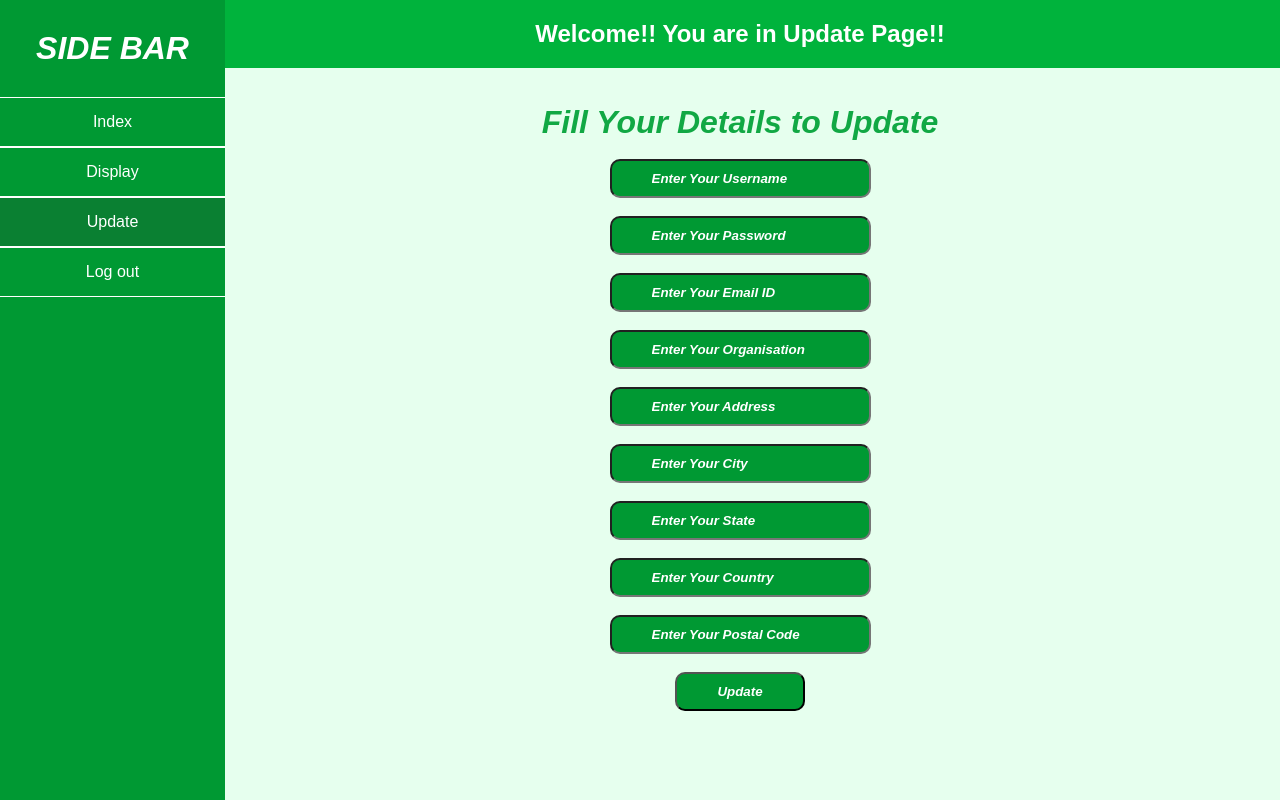
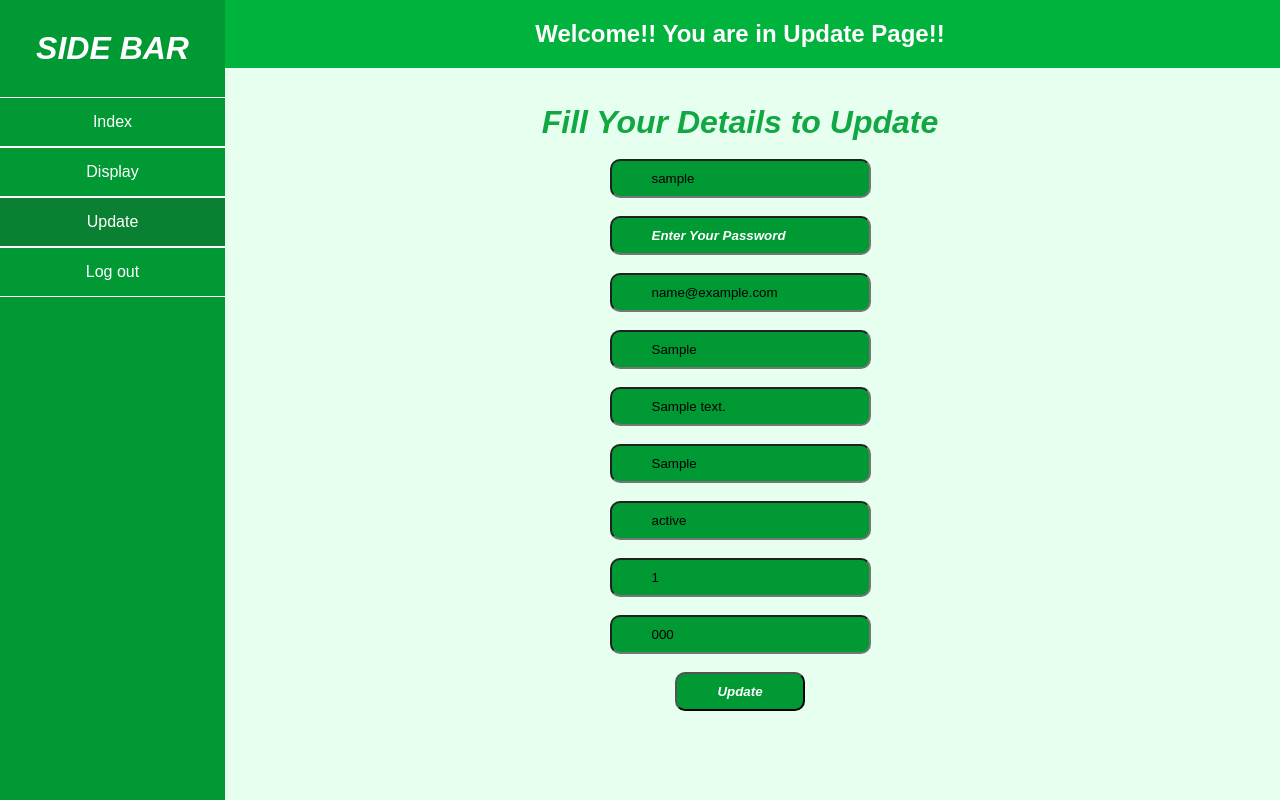
Before and after one commit to Shafagh-Sepehr/web-app-with-proxy-server, a Flask app: page /update in a window 1280 px wide. Run offline with Flask 3, Linux system fonts and the light colour scheme; the visitor is signed in with stand-in values (Sample User, id 1); tables that the repository leaves empty or names only in its code hold one stand-in row (values such as "Sample post"); some libraries are stand-ins or nearby versions.

Commit message:
changed update page to show previous ones. hash of passwords are saved now. also password is not shown anymore in display page. changed "organisation" to "organization".

```diff
--- a/profileApp/app.py
+++ b/profileApp/app.py
@@ -8,144 +8,199 @@ import re
 app = Flask(__name__)
 
 
-app.secret_key = 'your secret key'
+app.secret_key = "your secret key"
 
 
-app.config['MYSQL_HOST'] = '127.0.0.1'
-app.config['MYSQL_USER'] = 'username'
-app.config['MYSQL_PASSWORD'] = 'localhost'
-app.config['MYSQL_DB'] = 'profileApp'
+app.config["MYSQL_HOST"] = "localhost"
+app.config["MYSQL_USER"] = "username"
+app.config["MYSQL_PASSWORD"] = "password"
+app.config["MYSQL_DB"] = "profileApp"
 
 
 mysql = MySQL(app)
 
 
-@app.route('/')
-@app.route('/login', methods=['GET', 'POST'])
+@app.route("/")
+@app.route("/login", methods=["GET", "POST"])
 def login():
-	msg = ''
-	if request.method == 'POST' and 'username' in request.form and 'password' in request.form:
-		username = request.form['username']
-		password = request.form['password']
-		cursor = mysql.connection.cursor(MySQLdb.cursors.DictCursor)
-		cursor.execute(
-			'SELECT * FROM accounts WHERE username = % s \
-			AND password = % s', (username, password, ))
-		account = cursor.fetchone()
-		if account:
-			session['loggedin'] = True
-			session['id'] = account['id']
-			session['username'] = account['username']
-			msg = 'Logged in successfully !'
-			return render_template('index.html', msg=msg)
-		else:
-			msg = 'Incorrect username / password !'
-	return render_template('login.html', msg=msg)
+    msg = ""
+    if (
+        request.method == "POST"
+        and "username" in request.form
+        and "password" in request.form
+    ):
+        username = request.form["username"]
+        password_hash = hash(request.form["password"])
+        cursor = mysql.connection.cursor(MySQLdb.cursors.DictCursor)
+        cursor.execute(
+            "SELECT * FROM accounts WHERE username = %s \
+			AND password = %s",
+            (
+                username,
+                password_hash,
+            ),
+        )
+        account = cursor.fetchone()
+        if account:
+            session["loggedin"] = True
+            session["id"] = account["id"]
+            session["username"] = account["username"]
+            msg = "Logged in successfully !"
+            return render_template("index.html", msg=msg)
+        else:
+            msg = "Incorrect username / password !"
+    return render_template("login.html", msg=msg)
 
 
-@app.route('/logout')
+@app.route("/logout")
 def logout():
 
-    session.pop('loggedin', None)
-    session.pop('id', None)
-    session.pop('username', None)
-    return redirect(url_for('login'))
+    session.pop("loggedin", None)
+    session.pop("id", None)
+    session.pop("username", None)
+    return redirect(url_for("login"))
 
 
-@app.route('/register', methods=['GET', 'POST'])
+@app.route("/register", methods=["GET", "POST"])
 def register():
-	msg = ''
-	if request.method == 'POST' and 'username' in request.form and 'password' in request.form and 'email' in request.form and 'address' in request.form and 'city' in request.form and 'country' in request.form and 'postalcode'in request.form and 'organisation' in request.form:
-		username = request.form['username']
-		password = request.form['password']
-		email = request.form['email']
-		organisation = request.form['organisation']
-		address = request.form['address']
-		city = request.form['city']
-		state = request.form['state']
-		country = request.form['country']
-		postalcode = request.form['postalcode']
-		cursor = mysql.connection.cursor(MySQLdb.cursors.DictCursor)
-		cursor.execute(
-			'SELECT * FROM accounts WHERE username = % s', (username, ))
-		account = cursor.fetchone()
-		if account:
-			msg = 'Account already exists !'
-		elif not re.match(r'[^@]+@[^@]+\.[^@]+', email):
-			msg = 'Invalid email address !'
-		elif not re.match(r'[A-Za-z0-9]+', username):
-			msg = 'name must contain only characters and numbers !'
-		else:
-			cursor.execute('INSERT INTO accounts VALUES \
-			(NULL, % s, % s, % s, % s, % s, % s, % s, % s, % s)',
-						(username, password, email,
-							organisation, address, city,
-							state, country, postalcode, ))
-			mysql.connection.commit()
-			msg = 'You have successfully registered !'
-	elif request.method == 'POST':
-		msg = 'Please fill out the form !'
-	return render_template('register.html', msg=msg)
+    msg = ""
+    if (
+        request.method == "POST"
+        and "username" in request.form
+        and "password" in request.form
+        and "email" in request.form
+        and "address" in request.form
+        and "city" in request.form
+        and "country" in request.form
+        and "postalcode" in request.form
+        and "organization" in request.form
+    ):
+        username = request.form["username"]
+        password_hash = hash(request.form["password"])
+        email = request.form["email"]
+        organization = request.form["organization"]
+        address = request.form["address"]
+        city = request.form["city"]
+        state = request.form["state"]
+        country = request.form["country"]
+        postalcode = request.form["postalcode"]
+
+        cursor = mysql.connection.cursor(MySQLdb.cursors.DictCursor)
+        cursor.execute("SELECT * FROM accounts WHERE username = %s", (username,))
+        account = cursor.fetchone()
+
+        if account:
+            msg = "Account already exists !"
+
+        elif not re.match(r"[^@]+@[^@]+\.[^@]+", email):
+            msg = "Invalid email address !"
+
+        elif not re.match(r"[A-Za-z0-9]+", username):
+            msg = "name must contain only characters and numbers !"
+
+        else:
+            cursor.execute(
+                "INSERT INTO accounts VALUES \
+			(NULL, %s, %s, %s, %s, %s, %s, %s, %s, %s)",
+                (
+                    username,
+                    password_hash,
+                    email,
+                    organization,
+                    address,
+                    city,
+                    state,
+                    country,
+                    postalcode,
+                ),
+            )
+            mysql.connection.commit()
+            msg = "You have successfully registered !"
+            return render_template("login.html", msg=msg)
+    elif request.method == "POST":
+        msg = "Please fill out the form !"
+    return render_template("register.html", msg=msg)
 
 
 @app.route("/index")
 def index():
-	if 'loggedin' in session:
-		return render_template("index.html")
-	return redirect(url_for('login'))
+    if "loggedin" in session:
+        return render_template("index.html")
+    return redirect(url_for("login"))
 
 
 @app.route("/display")
 def display():
-	if 'loggedin' in session:
-		cursor = mysql.connection.cursor(MySQLdb.cursors.DictCursor)
-		cursor.execute('SELECT * FROM accounts WHERE id = % s',
-					(session['id'], ))
-		account = cursor.fetchone()
-		return render_template("display.html", account=account)
-	return redirect(url_for('login'))
+    if "loggedin" in session:
+        cursor = mysql.connection.cursor(MySQLdb.cursors.DictCursor)
+        cursor.execute("SELECT * FROM accounts WHERE id = %s", (session["id"],))
+        account = cursor.fetchone()
+        return render_template("display.html", account=account)
+    return redirect(url_for("login"))
 
 
-@app.route("/update", methods=['GET', 'POST'])
+@app.route("/update", methods=["GET", "POST"])
 def update():
-	msg = ''
-	if 'loggedin' in session:
-		if request.method == 'POST' and 'username' in request.form and 'password' in request.form and 'email' in request.form and 'address' in request.form and 'city' in request.form and 'country' in request.form and 'postalcode' in request.form and 'organisation' in request.form:
-			username = request.form['username']
-			password = request.form['password']
-			email = request.form['email']
-			organisation = request.form['organisation']
-			address = request.form['address']
-			city = request.form['city']
-			state = request.form['state']
-			country = request.form['country']
-			postalcode = request.form['postalcode']
-			cursor = mysql.connection.cursor(MySQLdb.cursors.DictCursor)
-			cursor.execute(
-				'SELECT * FROM accounts WHERE username = % s',
-					(username, ))
-			account = cursor.fetchone()
-			if account:
-				msg = 'Account already exists !'
-			elif not re.match(r'[^@]+@[^@]+\.[^@]+', email):
-				msg = 'Invalid email address !'
-			elif not re.match(r'[A-Za-z0-9]+', username):
-				msg = 'name must contain only characters and numbers !'
-			else:
-				cursor.execute('UPDATE accounts SET username =% s,\
-				password =% s, email =% s, organisation =% s, \
-				address =% s, city =% s, state =% s, \
-				country =% s, postalcode =% s WHERE id =% s', (
-					username, password, email, organisation,
-				address, city, state, country, postalcode,
-				(session['id'], ), ))
-				mysql.connection.commit()
-				msg = 'You have successfully updated !'
-		elif request.method == 'POST':
-			msg = 'Please fill out the form !'
-		return render_template("update.html", msg=msg)
-	return redirect(url_for('login'))
+    msg = ""
+    if "loggedin" in session:
+        if (
+            request.method == "POST"
+            and "username" in request.form
+            and "password" in request.form
+            and "email" in request.form
+            and "address" in request.form
+            and "city" in request.form
+            and "country" in request.form
+            and "postalcode" in request.form
+            and "organization" in request.form
+        ):
+            username = request.form["username"]
+            password = hash(request.form["password"])
+            email = request.form["email"]
+            organization = request.form["organization"]
+            address = request.form["address"]
+            city = request.form["city"]
+            state = request.form["state"]
+            country = request.form["country"]
+            postalcode = request.form["postalcode"]
+            cursor = mysql.connection.cursor(MySQLdb.cursors.DictCursor)
+            cursor.execute("SELECT * FROM accounts WHERE username = %s", (username,))
+            account = cursor.fetchone()
+            if account:
+                msg = "Account already exists !"
+            elif not re.match(r"[^@]+@[^@]+\.[^@]+", email):
+                msg = "Invalid email address !"
+            elif not re.match(r"[A-Za-z0-9]+", username):
+                msg = "name must contain only characters and numbers !"
+            else:
+                cursor.execute(
+                    "UPDATE accounts SET username =%s,\
+				password =%s, email =%s, organization =%s, \
+				address =%s, city =%s, state =%s, \
+				country =%s, postalcode =%s WHERE id =%s",
+                    (
+                        username,
+                        password,
+                        email,
+                        organization,
+                        address,
+                        city,
+                        state,
+                        country,
+                        postalcode,
+                        (session["id"],),
+                    ),
+                )
+                mysql.connection.commit()
+                msg = "You have successfully updated !"
+        elif request.method == "POST":
+            msg = "Please fill out the form !"
+        cursor = mysql.connection.cursor(MySQLdb.cursors.DictCursor)
+        cursor.execute("SELECT * FROM accounts WHERE id = %s", (session["id"],))
+        account = cursor.fetchone()
+        return render_template("update.html", msg=msg, account=account)
+    return redirect(url_for("login"))
 
 
 if __name__ == "__main__":
-	app.run(host="localhost", port=int("5000"))
+    app.run(host="localhost", port=int("5000"))
--- a/profileApp/templates/register.html
+++ b/profileApp/templates/register.html
@@ -15,7 +15,7 @@
             <input type="text" name="username" placeholder="Enter Your Username" class="textbox" id="username" required></br></br>
             <input type="password" name="password" placeholder="Enter Your Password" class="textbox" id="password" required></br></br>
             <input type="email" name="email" placeholder="Enter Your Email ID" class="textbox" id="email" required></br></br>
-            <input type="text" name="organisation" placeholder="Enter Your Organisation" class="textbox" id="organisation" required></br></br>
+            <input type="text" name="organization" placeholder="Enter Your organization" class="textbox" id="organization" required></br></br>
             <input type="text" name="address" placeholder="Enter Your Address" class="textbox" id="address" required></br></br>
             <input type="text" name="city" placeholder="Enter Your City" class="textbox" id="city" required></br></br>
             <input type="text" name="state" placeholder="Enter Your State" class="textbox" id="state" required></br></br>
--- a/profileApp/templates/update.html
+++ b/profileApp/templates/update.html
@@ -23,15 +23,32 @@
 				<h1>Fill Your Details to Update</h1></br>
 			<form action="{{ url_for('update') }}" method="post" autocomplete="off">
 					<div class="msg">{{ msg }}</div>
-					<input type="text" name="username" placeholder="Enter Your Username" class="textbox" id="username" required></br></br>
+					<input type="text" name="username" placeholder="Enter Your Username" class="textbox" id="username"
+					value="{{ account['username'] }}" required></br></br>
+
 					<input type="password" name="password" placeholder="Enter Your Password" class="textbox" id="password" required></br></br>
-					<input type="email" name="email" placeholder="Enter Your Email ID" class="textbox" id="email" required></br></br>
-					<input type="text" name="organisation" placeholder="Enter Your Organisation" class="textbox" id="organisation" required></br></br>
-					<input type="text" name="address" placeholder="Enter Your Address" class="textbox" id="address" required></br></br>
-					<input type="text" name="city" placeholder="Enter Your City" class="textbox" id="city" required></br></br>
-					<input type="text" name="state" placeholder="Enter Your State" class="textbox" id="state" required></br></br>
-					<input type="text" name="country" placeholder="Enter Your Country" class="textbox" id="country" required></br></br>
-					<input type="text" name="postalcode" placeholder="Enter Your Postal Code" class="textbox" id="postalcode" required></br></br>
+
+					<input type="email" name="email" placeholder="Enter Your Email ID" class="textbox" id="email"
+					value="{{ account['email'] }}" required></br></br>
+
+					<input type="text" name="organization" placeholder="Enter Your organization" class="textbox" id="organization"
+					value="{{ account['organization'] }}" required></br></br>
+
+					<input type="text" name="address" placeholder="Enter Your Address" class="textbox" id="address"
+					value="{{ account['address'] }}" required></br></br>
+
+					<input type="text" name="city" placeholder="Enter Your City" class="textbox" id="city"
+					value="{{ account['city'] }}" required></br></br>
+
+					<input type="text" name="state" placeholder="Enter Your State" class="textbox" id="state"
+					value="{{ account['state'] }}" required></br></br>
+
+					<input type="text" name="country" placeholder="Enter Your Country" class="textbox" id="country"
+					value="{{ account['country'] }}" required></br></br>
+
+					<input type="text" name="postalcode" placeholder="Enter Your Postal Code" class="textbox" id="postalcode"
+					value="{{ account['postalcode'] }}" required></br></br>
+
 					<input type="submit" class="btn" value="Update">
 			</form>
 				</div>
```
Also changed, not shown: profileApp/templates/display.html (+3 -7 lines).
